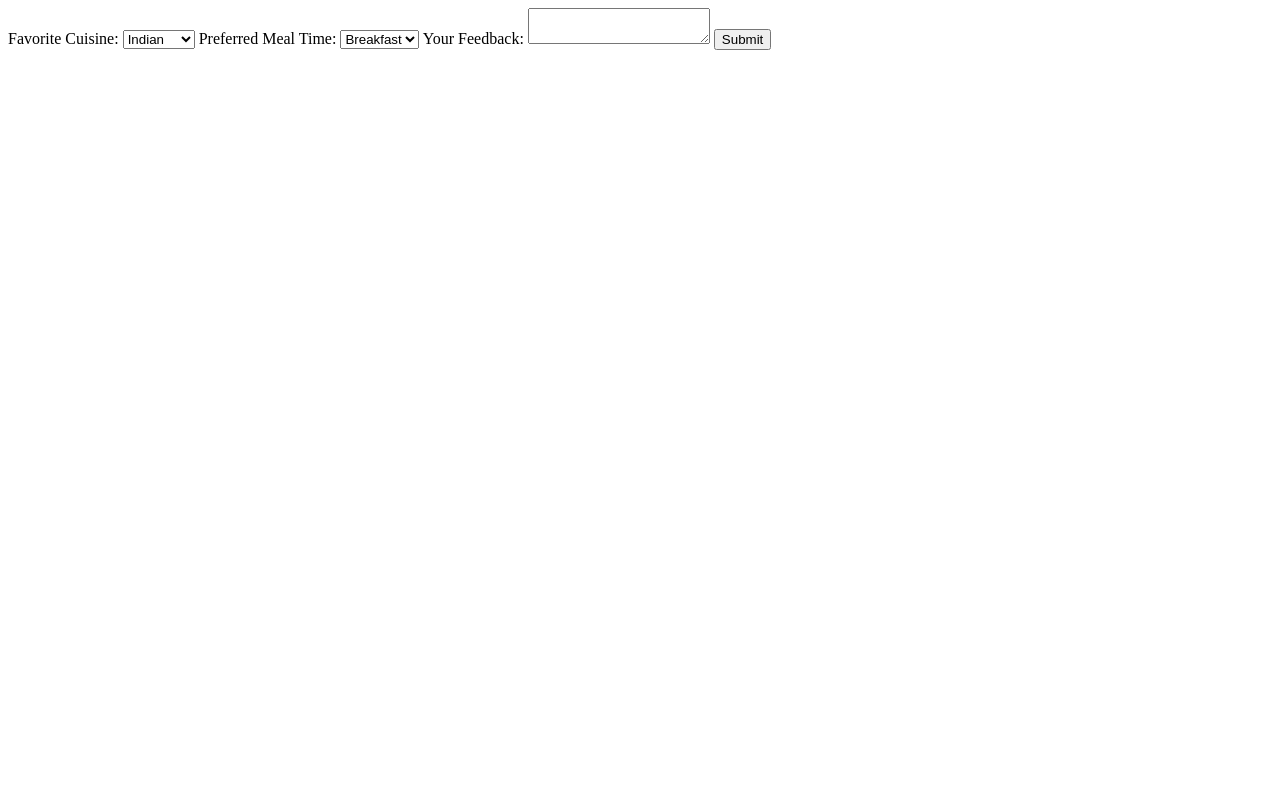
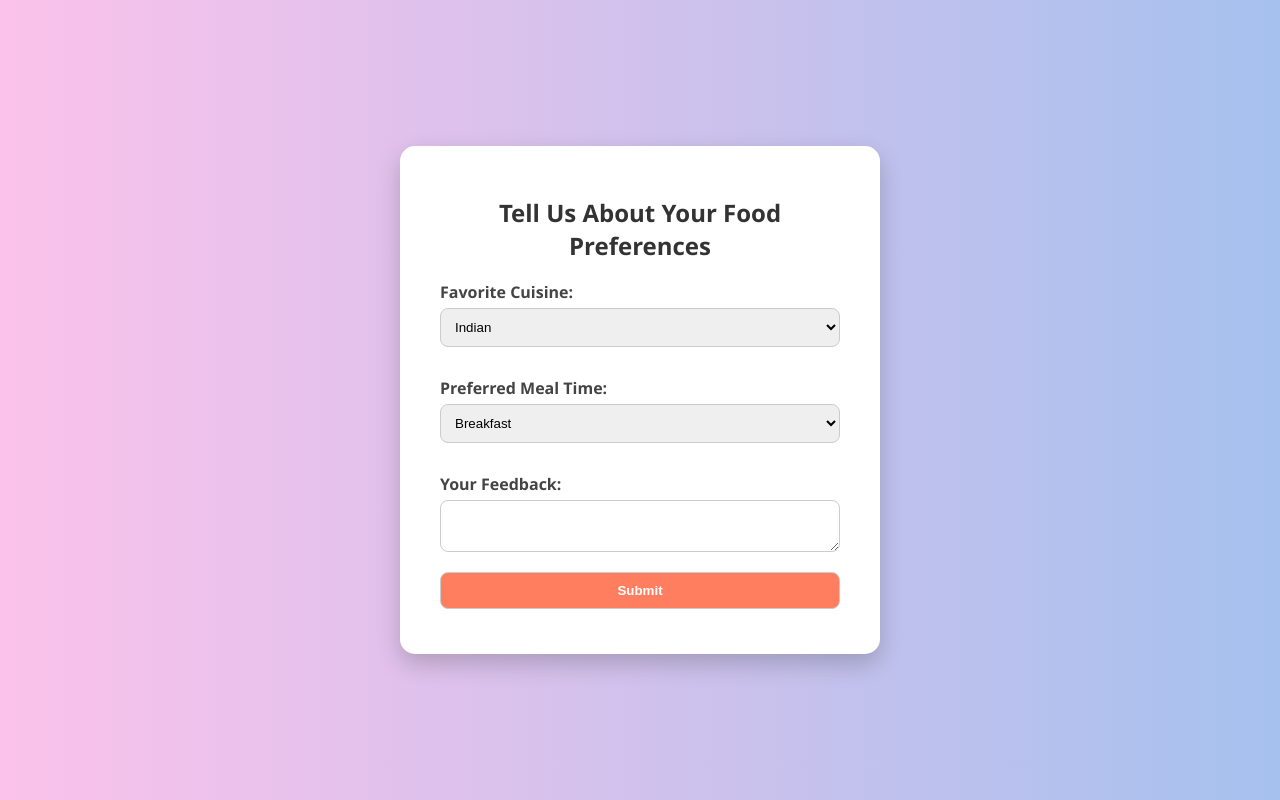
Before and after one commit to amark7/food-app, a Flask app: page /food in a window 1280 px wide. Run offline with Flask 3, Linux system fonts and the light colour scheme; the visitor is signed in with stand-in values (Sample User, id 1).

Commit message:
Added stylish design to food form page

```diff
--- a/templates/food_form.html
+++ b/templates/food_form.html
@@ -1,20 +1,84 @@
+<!DOCTYPE html>
+<html>
+<head>
+    <title>Food Preferences</title>
+    <style>
+        body {
+            background: linear-gradient(to right, #fbc2eb, #a6c1ee);
+            font-family: 'Segoe UI', Tahoma, Geneva, Verdana, sans-serif;
+            display: flex;
+            justify-content: center;
+            align-items: center;
+            height: 100vh;
+            margin: 0;
+        }
+
+        .form-container {
+            background: white;
+            padding: 30px 40px;
+            border-radius: 15px;
+            box-shadow: 0 10px 25px rgba(0,0,0,0.2);
+            width: 400px;
+        }
+
+        h2 {
+            text-align: center;
+            color: #333;
+        }
+
+        label {
+            display: block;
+            margin-top: 15px;
+            margin-bottom: 5px;
+            font-weight: bold;
+            color: #444;
+        }
+
+        select, textarea, input[type="submit"] {
+            width: 100%;
+            padding: 10px;
+            margin-bottom: 15px;
+            border: 1px solid #ccc;
+            border-radius: 8px;
+            box-sizing: border-box;
+        }
+
+        input[type="submit"] {
+            background-color: #ff7e5f;
+            color: white;
+            font-weight: bold;
+            cursor: pointer;
+            transition: background 0.3s ease;
+        }
+
+        input[type="submit"]:hover {
+            background-color: #eb6841;
+        }
+    </style>
+</head>
+<body>
+    <div class="form-container">
+        <h2>Tell Us About Your Food Preferences</h2>
         <form method="post">
-    <label>Favorite Cuisine:</label>
-    <select name="cuisine" required>
+            <label for="cuisine">Favorite Cuisine:</label>
+            <select name="cuisine" id="cuisine" required>
                 <option value="Indian">Indian</option>
                 <option value="Italian">Italian</option>
                 <option value="Mexican">Mexican</option>
             </select>
 
-    <label>Preferred Meal Time:</label>
-    <select name="mealtime" required>
+            <label for="mealtime">Preferred Meal Time:</label>
+            <select name="mealtime" id="mealtime" required>
                 <option value="Breakfast">Breakfast</option>
                 <option value="Lunch">Lunch</option>
                 <option value="Dinner">Dinner</option>
             </select>
 
-    <label>Your Feedback:</label>
-    <textarea name="feedback" required></textarea>
+            <label for="feedback">Your Feedback:</label>
+            <textarea name="feedback" id="feedback" required></textarea>
 
             <input type="submit" value="Submit">
         </form>
+    </div>
+</body>
+</html>
```
Lines whose indentation alone changed are shown as unchanged.
